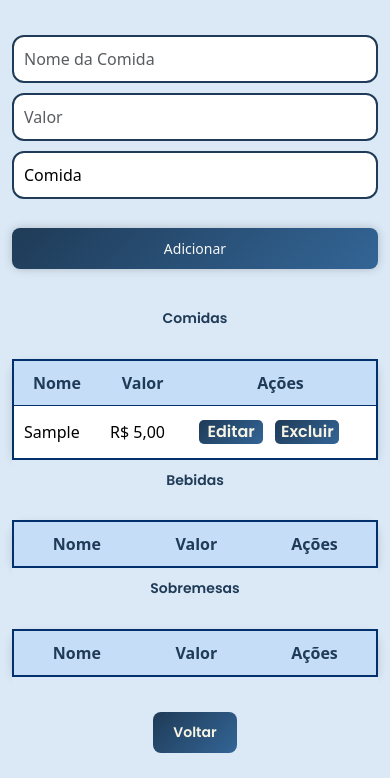
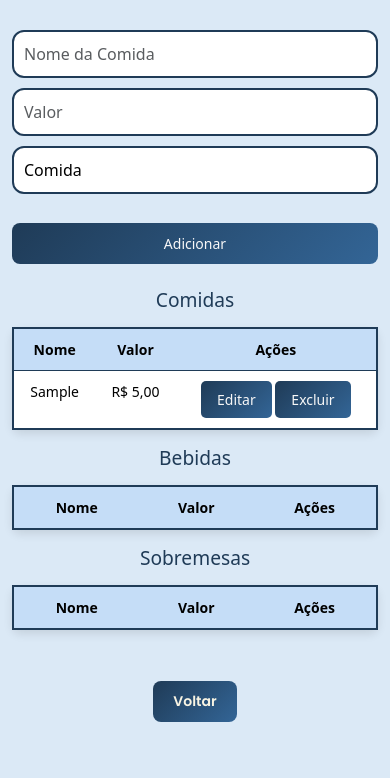
Before and after one commit to thgcunha/restaurante.sistema, a plain HTML site: page subpages/cardapio.html in a window 390 px wide. Both pictures are taken after typing "Sample", "5" into the empty fields and a click on the button "Adicionar". Shown: the part 122-900 px from the top of the page. After the commit the page ends 864 px from the top, so only its background shows below. Drawn offline with nearby package versions, Linux system fonts and the light colour scheme; a web font is replaced by a local one.

Commit message:
finalizando o projeto

```diff
--- a/css/garcom.css
+++ b/css/garcom.css
@@ -22,92 +22,118 @@ h3 {
 /* Estilo da tabela */
 .table {
     width: 100%;
-    margin-bottom: 40px;
+    margin-bottom: 20px;
     border-collapse: collapse;
-    background-color: #fff; /* Fundo branco para garantir contraste */
-    border-radius: 12px;
+    background-color: #fff; /* Fundo branco para contraste */
+    border-radius: 10px;
     overflow: hidden;
-    box-shadow: 0 8px 20px rgba(0, 0, 0, 0.15); /* Sombra suave */
+    box-shadow: 0 4px 12px rgba(0, 0, 0, 0.15); /* Sombra para destaque */
 }
 
-/* Estilo do cabeçalho (thead) */
+/* Estilo do cabeçalho da tabela */
 .table thead {
-    background-color: #336596; /* Cor de fundo azul */
+    background-color: #336596; /* Fundo azul */
     color: #F8F4E3; /* Texto claro */
 }
 
 .table th, .table td {
-    padding: 16px;
-    text-align: left;
-    font-size: 18px;
+    padding: 14px;
+    text-align: center; /* Alinhamento centralizado */
+    font-size: 16px;
     font-family: 'Poppins', sans-serif;
-    border-bottom: 1px solid rgba(0, 0, 0, 0.1); /* Separadores de linhas */
-    color: #000000; /* Cor do texto das células */
+    border-bottom: 1px solid rgba(0, 0, 0, 0.1); /* Separador de linha */
+    color: #000000; /* Cor do texto */
 }
 
-/* Estilo das linhas do corpo da tabela */
+/* Linhas do corpo da tabela */
 .table tbody tr {
     background-color: #fff;
+    transition: background-color 0.3s ease;
 }
 
 /* Efeito de hover nas linhas */
 .table tbody tr:hover {
-    background-color: #f0f0f0; /* Efeito de hover nas linhas */
+    background-color: #f7f7f7; /* Leve destaque ao passar o mouse */
 }
 
-/* Estilização dos botões na tabela */
+/* Botões dentro da tabela */
 .table .pedido-btn {
-    background-color: #336596; /* Botão azul */
+    background-color: #336596; /* Fundo azul */
     color: #F8F4E3; /* Texto claro */
-    padding: 8px 12px;
-    border-radius: 20px;
+    padding: 6px 12px;
+    border-radius: 8px;
     border: none;
+    font-size: 14px;
+    font-weight: 600;
     cursor: pointer;
-    font-weight: 600;
-    font-size: 16px;
-    transition: background 0.3s ease;
+    transition: background-color 0.3s ease, transform 0.2s ease;
 }
 
 .table .pedido-btn:hover {
-    background-color: #2a5176; /* Cor de hover mais escura */
+    background-color: #2a5176; /* Azul mais escuro no hover */
+    transform: scale(1.05); /* Leve aumento no hover */
 }
 
-/* Estilização da área de itens do pedido */
-#telo .col {
-    background-color: transparent; /* Garante que não há fundo por trás do texto */
-    font-family: 'Poppins', sans-serif;
-    font-size: 16px;
-    font-weight: 500;
-    color: #050505; /* Cor do texto */
-    text-align: left;
-}
-
+/* Estilização dos itens em #telo */
 #telo .row {
     display: flex;
+    align-items: center;
     justify-content: space-between;
-    padding: 20px;
+    padding: 16px;
+
     background-color: #fffdfd; /* Fundo branco para modernidade */
-    border-radius: 16px; /* Cantos mais arredondados */
-    margin-bottom: 15px;
-    border: 4px solid #336596; /* Borda azul */
-    box-shadow: 0 4px 10px rgba(0, 0, 0, 0.9); /* Sombra mais suave */
+    border-radius: 10px; /* Cantos arredondados */
+    margin-bottom: 10px;
+    border: 2px solid #336596; /* Borda azul */
+    box-shadow: 0 2px 6px rgba(0, 0, 0, 0.1); /* Sombra suave */
     transition: transform 0.3s ease, box-shadow 0.3s ease;
 }
 
 #telo .row:hover {
     transform: translateY(-5px); /* Efeito de elevação ao hover */
     box-shadow: 0 8px 20px rgba(0, 0, 0, 0.2); /* Sombra mais forte no hover */
-    background-color: #336596; /* Leve destaque azul ao passar o mouse */
-    color: #F8F4E3; /* Texto claro no hover */
+    background-color:  #a7c8e9; /* Leve destaque azul ao passar o mouse */
+    color: #F8F4E3;
 }
+
 
 #telo .col {
     font-family: 'Poppins', sans-serif;
     font-size: 16px;
-    font-weight: 500;
-    color: #050505;
-    text-align: left; /* Alinhamento à esquerda para organização do conteúdo */
+    color: #333; /* Texto cinza escuro */
+    text-align: left;
+    background: transparent;
 }
+
+/* Responsividade */
+@media (max-width: 768px) {
+    .table th, .table td {
+        font-size: 14px; /* Ajuste de tamanho da fonte */
+        padding: 10px; /* Redução do espaçamento */
+    }
+
+    #telo .row {
+        flex-direction: column; /* Empilhamento em telas menores */
+        align-items: flex-start;
+        padding: 12px;
+    }
+
+    #telo .col {
+        margin-bottom: 8px; /* Espaçamento entre as colunas */
+    }
+}
+
+@media (max-width: 480px) {
+    .table th, .table td {
+        font-size: 12px; /* Redução adicional do tamanho da fonte */
+        padding: 8px;
+    }
+
+    #telo .row {
+        padding: 8px;
+    }
+}
+
 
 /* Adicionando ícones para cada pedido */
 
@@ -172,10 +198,7 @@ h3 {
     font-size: 1.2em;
 }
 
-.total-valor {
-    font-size: 1.5em;
-    color: #27ae60; /* verde */
-}
+
 
 .update-button {
     display: flex;
@@ -188,40 +211,72 @@ button {
 }
 
 #finalizar {
-    padding: 10px 15px;
-    background-color: #336596; /* Azul */
+    background: linear-gradient(135deg,#1F3B57, #336596 ); /* Gradiente azul */
     color: #F8F4E3; /* Texto claro */
     border: none;
-    border-radius: 5px;
-    cursor: pointer;
+    border-radius: 8px;
+    padding: 10px 20px;
+    font-family: 'Poppins', sans-serif;
+    font-weight: 600;
+    transition: all 0.3s ease;
+    width: 40%;
+    text-align: center;
+
 }
 
-button:hover {
-    background-color: #2a5176; /* Cor de hover mais escura */
+#finalizar:hover {
+    background: linear-gradient(135deg, #336596, #1F3B57); /* Inverte gradiente no hover */
+    color: #ffffff;
+    box-shadow: 0px 4px 8px rgba(0, 0, 0, 0.2); /* Leve efeito de sombra */
 }
 
 .adicionarpedido {
-    background: linear-gradient(135deg, #336596, #1F3B57); /* Gradient azul */
-    color: #F8F4E3; /* Texto claro */
-    border-radius: 10px; /* Bordas arredondadas */
-    width: 180px;
-    height: 30px;
-    font-family: 'Poppins', sans-serif;
+    background: linear-gradient(135deg, #003366, #00509e); /* Gradiente mais escuro no hover */
+    color: #ffffff; /* Texto claro */
+    border-radius: 12px; /* Bordas mais suaves */
+    width: 200px; /* Largura inicial */
+    height: 40px; /* Altura inicial */
+
     text-align: center;
-    font-weight: 600;
-    font-size: 16px; /* Tamanho da fonte para legibilidade */
-    cursor: pointer; /* Mostra que é clicável */
-    transition: background-color 0.4s ease, transform 0.3s ease; /* Transições suaves */
-    box-shadow: 0px 5px 8px rgba(0, 0, 0, 0.7);
+    font-weight: 700; /* Texto mais forte */
+    font-size: 16px; /* Tamanho da fonte */
+    cursor: pointer; /* Indica que o botão é interativo */
+    transition: background-color 0.1s ease, transform 0.1s ease, box-shadow 0.2s ease; /* Suavidade nas transições */
+    border: 2px solid #003366; /* Adiciona uma borda fina */
+    box-shadow: 0px 5px 8px rgba(0, 0, 0, 0.3); /* Sombra inicial */
 }
 
 .adicionarpedido:hover {
-    background: linear-gradient(135deg, #1F3B57, #336596); /* Gradient invertido */
-    color: #F8F4E3; /* Texto claro */
-    transform: translateY(-2px);
-    box-shadow: 0px 6px 12px rgba(0, 0, 0, 0.3);
-    box-shadow: 0px 8px 8px rgba(0, 0, 0, 0.9); /* Adicionei uma sombra leve */
+    background: linear-gradient(135deg, #003366, #00509e); /* Gradiente mais escuro no hover */
+    transform: scale(1.01); /* Leve aumento ao passar o mouse */
+    box-shadow: 0px 8px 12px rgba(0, 0, 0, 0.5); /* Sombra mais forte no hover */
+    color: #F1F1F1; /* Texto ainda mais claro */
 }
+
+.adicionarpedido:active {
+    background: #003366; /* Fundo sólido no clique */
+    transform: scale(0.98); /* Leve redução para feedback de clique */
+    box-shadow: 0px 4px 6px rgba(0, 0, 0, 0.2); /* Sombra reduzida */
+}
+
+/* Responsividade */
+@media (max-width: 768px) {
+    .adicionarpedido {
+        width: 160px; /* Reduz a largura para telas menores */
+        height: 36px; /* Ajusta a altura */
+        font-size: 14px; /* Fonte menor */
+    }
+}
+
+@media (max-width: 480px) {
+    .adicionarpedido {
+        width: 140px; /* Mais compacto para telas muito pequenas */
+        height: 32px; /* Reduz ainda mais a altura */
+        font-size: 12px; /* Texto menor */
+        border-radius: 8px; /* Bordas ligeiramente menos arredondadas */
+    }
+}
+
 
 /* Para remover setas navegadores Webkit (Chrome, Safari, Edge) */
 input[type="number"]::-webkit-outer-spin-button,
--- a/gerente.css/cardapio.css
+++ b/gerente.css/cardapio.css
@@ -1,22 +1,22 @@
-/* Cor de texto clara para todo o documento */
 
 
-/* Estilos gerais para o container principal */
+
 .main-container {
     max-width: 900px;
     margin: 0 auto;
     padding: 20px;
+    font-family: 'Poppins', sans-serif; /* Fonte moderna */
 }
 
-/* Estilos para a seção com os formulários de entrada */
+/* Seções de formulário */
 section.row {
     margin-bottom: 1rem;
 }
 
-/* Formulários e inputs */
+/* Inputs e selects */
 input.form-control, select.form-control {
     background: #ffffff;
-    color: #000000; /* Cor do texto dos inputs */
+    color: #000000;
     border: 2px solid #1F3B57;
     border-radius: 12px;
     padding: 10px;
@@ -24,180 +24,104 @@ input.form-control, select.form-control {
 }
 
 input.form-control:focus, select.form-control:focus {
-    box-shadow: inset 0 0 5px rgba(0, 0, 0, 0.1);
     border-color: #316ca7;
+    box-shadow: 0 0 8px rgba(49, 108, 167, 0.4);
 }
 
-/* Botão de adicionar comida */
+/* Botão principal */
 .btn-primary {
-    background: linear-gradient(135deg, #1F3B57, #336596); /* Gradiente azul */
-    color: #f7f7f7; /* Cor do texto do botão */
+    background: linear-gradient(135deg, #1F3B57, #336596);
+    color: #f7f7f7;
     border: none;
     border-radius: 8px;
     padding: 10px 20px;
-    transition: background-color 0.3s ease, color 0.3s ease, box-shadow 0.3s ease;
+    transition: all 0.3s ease;
 }
 
 .btn-primary:hover {
-    background: linear-gradient(135deg, #336596, #1F3B57); /* Inverte gradiente no hover */
-    color: #ffffff;
-    box-shadow: 0 4px 6px rgba(0, 0, 0, 0.2);
+    background: linear-gradient(135deg, #336596, #1F3B57);
+    box-shadow: 0 4px 8px rgba(0, 0, 0, 0.2);
 }
 
-/* Estilos das tabelas */
+/* Estilo das tabelas */
 table.table {
     width: 100%;
     margin-bottom: 1rem;
-    color: #F8F4E3; /* Cor clara do texto */
+    color: #1F3B57;
     background: #ffffff;
-    border-radius: 12px;
-    box-shadow: 0 4px 10px rgba(0, 0, 0, 0.15);
-    border: 2px solid #01306d;
-    text-align: center;
-    vertical-align:middle;
+    border-radius: 8px;
+    box-shadow: 0 4px 10px rgba(0, 0, 0, 0.1);
+    border: 2px solid  #1F3B57;
 }
 
 table.table thead th {
-    color: #1F3B57; /* Cor do texto do cabeçalho */
     background: rgba(0, 119, 255, 0.1);
     text-align: center;
-    vertical-align:middle;
+    padding: 10px;
+    font-weight: bold;
+}
+
+table.table tbody tr {
+    transition: background-color 0.3s ease;
 }
 
 
-
-table.table tbody tr {
-    transition: background-color 0.2s ease-in-out;
+table.table th, table.table td {
+    padding: 10px;
+    text-align: center;
 }
 
-table.table tbody tr:hover {
-    background-color: rgba(211, 175, 55, 0.2);
+/* Estilo dos botões de ação */
+.botao-editar, .botao-excluir {
+    background: linear-gradient(135deg, #1F3B57, #336596);
+    color: #f7f7f7;
+    border: none;
+    border-radius: 5px;
+    padding: 8px 16px;
+    font-size: 14px;
+    cursor: pointer;
+    transition: background-color 0.3s ease;
 }
 
-table.table th, table.table td {
-    padding: 10px;
-    text-align: left;
+.botao-editar:hover {
+    background: linear-gradient(135deg, #336596, #1F3B57);
 }
 
-/* Estilo para os títulos das seções */
-h3 {
-    color: #1F3B57; /* Cor do título */
-    font-family: 'Poppins', sans-serif;
-    font-size: 24px;
-    font-weight: bold;
-    text-align: center;
-    margin-bottom: 20px;
+.botao-excluir:hover {
+    background: linear-gradient(135deg, #336596, #1F3B57);
 }
 
-/* Estilos dos botões de ação nas tabelas */
-
-.botao-editar , .botao-excluir {
-
-    background: linear-gradient(135deg, #1F3B57, #336596);
-    color:  #F8F4E3 ;
-    border-radius: 5px;
-    width: 100px;
-    font-family: 'Poppins', sans-serif;
-    border: #000000;
+/* Títulos */
+h3 {
+    color: #1F3B57;
+    font-size: 1.5rem;
     text-align: center;
-    font-weight: 600;
-    display: inline-block; /* Garante que os botões fiquem lado a lado */
-    margin: 0 5px; /* Adiciona espaçamento entre os botões */
-
+    margin-bottom: 1rem;
 }
 
-.botao-editar:hover , .botao-excluir:hover{
-    background: linear-gradient(135deg, #336596, #143783 ,#5a9cdd);
-
-}
-
-
-
-
-
-
-
-
-
-/* Estilo para botões com ícones */
-button i {
-    font-size: 1.5em;
-    margin-right: 8px;
-}
-
-/* Foco nos botões */
-button:focus {
-    outline: none;
-    box-shadow: 0 0 10px rgba(0, 0, 0, 0.2);
-}
-
-
-/* Alinhamento e layout em dispositivos menores */
+/* Responsividade */
 @media (max-width: 768px) {
     .main-container {
         padding: 10px;
     }
 
-    input.form-control, select.form-control {
-        margin: 10px 0;
-    }
-
     table.table {
-        margin: 0;
-    }
-
-    section.row {
-        display: block;
+        font-size: 14px;
     }
 
     .btn-primary {
         width: 100%;
-        margin: 5px 0;
+        padding: 8px;
     }
 }
 
 @media (max-width: 480px) {
     h3 {
-        font-size: 18px;
-    }
-
-    .btn-primary {
-        font-size: 16px;
-        padding: 8px 16px;
-    }
-
-    .btn-action {
-        padding: 4px 8px;
-    }
-}
-
-@media (max-width: 420px) {
-    h3 {
-        font-size: 14px; /* Melhor legibilidade */
-        padding: 12px;
+        font-size: 1.2rem;
     }
 
     .btn-primary {
         font-size: 14px;
-        padding: 10px 18px; /* Aumenta a área clicável */
-    }
-
-    .btn-action {
-        padding: 4px 8px; /* Mais confortável para o toque */
-    }
-
-    .botao-editar, .botao-excluir {
-        border-radius: 5px;
-        width: 64px; /* Garantir tamanho mínimo */
-        font-family: 'Poppins', sans-serif;
-        border: #000000;
-        text-align: center;
-        font-weight: 600;
-        display: inline-block; /* Garante alinhamento lado a lado */
-        margin: 4px; /* Espaçamento entre botões */
-    }
-
-    .botao-editar:hover, .botao-excluir:hover {
-        background: linear-gradient(135deg, #336596, #143783, #5a9cdd);
+        padding: 10px;
     }
 }
--- a/index.html
+++ b/index.html
@@ -21,7 +21,7 @@
         rel="stylesheet">
     <link rel="stylesheet" href="css/style.css">
     <title>La Belezza</title>
-    <link rel="icon" type="image/x-icon" href="/img/chef-masculino.png">
+    <link rel="icon" type="image/x-icon" href="/img/restaurant_24dp_5F6368_FILL0_wght400_GRAD0_opsz24.png">
 
 
 
--- a/js/garcom.js
+++ b/js/garcom.js
@@ -50,7 +50,7 @@ function exibirItensPedido() {
                 <span class="icon">${getIcon(item.tipo)}</span> <!-- Ícone do tipo -->
                 ${item.nome}
             </div>
-            <div class="col">${item.valor.toFixed(2).replace('.', ',')}</div>
+            <div class="col">R$ ${item.valor.toFixed(2).replace('.', ',')}</div>
         `;
         container.appendChild(itemDiv);
     });
```
Also changed, not shown: css/cozinheiro.css (+35 -7 lines), pages/caixa.html (+2 -2 lines), pages/cozinheiro.html (+2 -2 lines), pages/garcom.html (+7 -2 lines), pages/gerente.html (+2 -2 lines).
